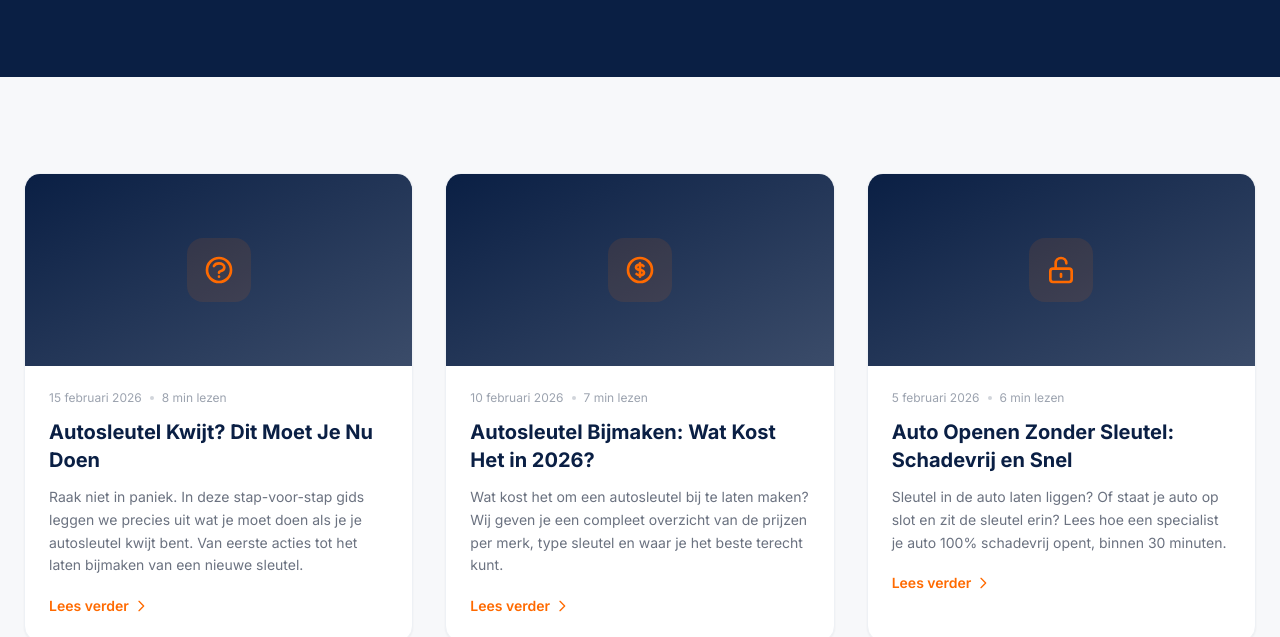
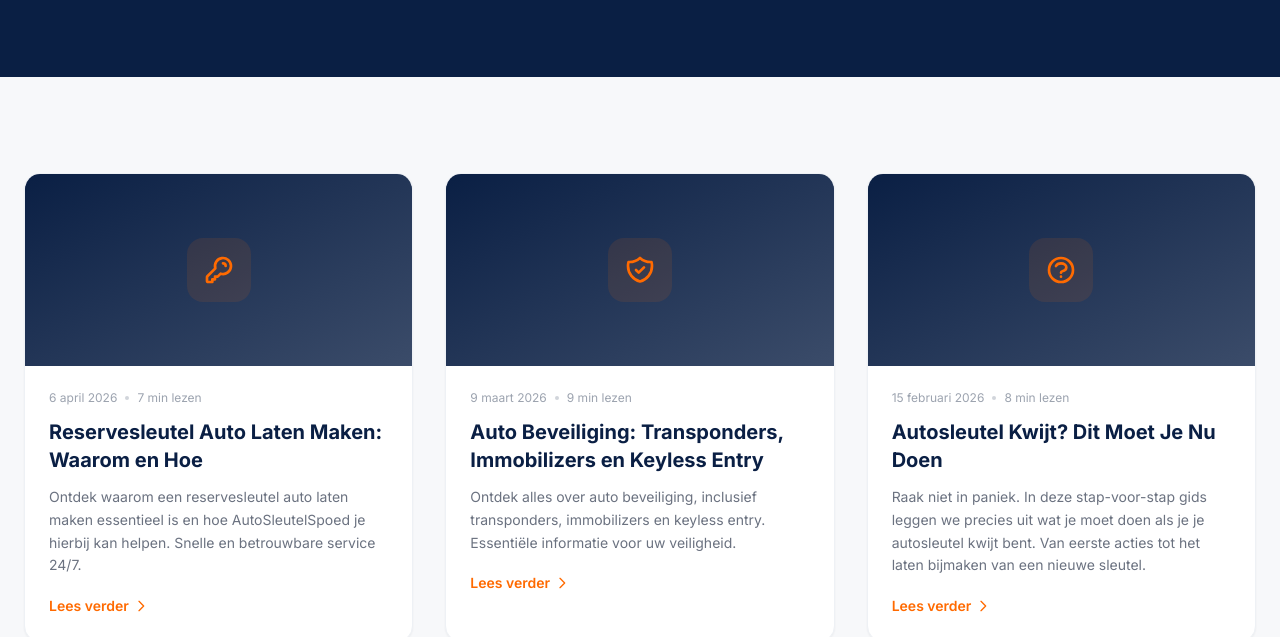
Before and after one commit to michaelmartinalinkai/autosleutelspoed, a plain HTML site: page blog/index.html in a window 1280 px wide. Shown: the part 323-960 px from the top of the page. Drawn offline with nearby package versions, Linux system fonts and the light colour scheme.

Commit message:
Add 2 missing blog posts to blog index page
Added cards for: reservesleutel-auto-laten-maken, auto-beveiliging-complete-gids. Updated structured data schema to include all 7 posts.

Co-Authored-By: Claude Opus 4.6 (1M context) <noreply@anthropic.com>

```diff
--- a/blog/index.html
+++ b/blog/index.html
@@ -45,6 +45,20 @@
             }
         },
         "blogPost": [
+            {
+                "@type": "BlogPosting",
+                "headline": "Reservesleutel Auto Laten Maken: Waarom en Hoe",
+                "url": "https://autosleutelspoed.nl/blog/reservesleutel-auto-laten-maken.html",
+                "datePublished": "2026-04-06",
+                "description": "Ontdek waarom een reservesleutel auto laten maken essentieel is en hoe AutoSleutelSpoed je hierbij kan helpen."
+            },
+            {
+                "@type": "BlogPosting",
+                "headline": "Auto Beveiliging: Alles over Transponders, Immobilizers en Keyless Entry",
+                "url": "https://autosleutelspoed.nl/blog/auto-beveiliging-complete-gids.html",
+                "datePublished": "2026-03-09",
+                "description": "Ontdek alles over auto beveiliging, inclusief transponders, immobilizers en keyless entry."
+            },
             {
                 "@type": "BlogPosting",
                 "headline": "Autosleutel Kwijt? Dit Moet Je Nu Doen (Stap-voor-Stap)",
@@ -168,6 +182,70 @@
     <section class="py-16 md:py-24 bg-surface">
         <div class="container mx-auto px-4 md:px-6">
             <div class="grid grid-cols-1 md:grid-cols-2 lg:grid-cols-3 gap-8">
+
+                <!-- Card: Reservesleutel -->
+                <article class="bg-white rounded-2xl overflow-hidden shadow-sm hover:shadow-lg transition-all duration-300 border border-border group">
+                    <div class="h-48 bg-gradient-to-br from-secondary to-secondary/80 flex items-center justify-center p-6">
+                        <div class="w-16 h-16 rounded-2xl bg-primary/10 flex items-center justify-center">
+                            <svg class="w-8 h-8 text-primary" fill="none" stroke="currentColor" viewBox="0 0 24 24">
+                                <path stroke-linecap="round" stroke-linejoin="round" stroke-width="2"
+                                    d="M15 7a2 2 0 012 2m4 0a6 6 0 01-7.743 5.743L11 17H9v2H7v2H4a1 1 0 01-1-1v-2.586a1 1 0 01.293-.707l5.964-5.964A6 6 0 1121 9z" />
+                            </svg>
+                        </div>
+                    </div>
+                    <div class="p-6">
+                        <div class="flex items-center gap-2 text-xs text-gray-400 mb-3">
+                            <time datetime="2026-04-06">6 april 2026</time>
+                            <span class="w-1 h-1 bg-gray-300 rounded-full"></span>
+                            <span>7 min lezen</span>
+                        </div>
+                        <h2 class="text-xl font-bold text-secondary mb-3 group-hover:text-primary transition-colors">
+                            <a href="reservesleutel-auto-laten-maken.html">Reservesleutel Auto Laten Maken: Waarom en Hoe</a>
+                        </h2>
+                        <p class="text-gray-500 text-sm leading-relaxed mb-4">
+                            Ontdek waarom een reservesleutel auto laten maken essentieel is en hoe AutoSleutelSpoed je hierbij kan helpen. Snelle en betrouwbare service 24/7.
+                        </p>
+                        <a href="reservesleutel-auto-laten-maken.html"
+                            class="inline-flex items-center gap-1 text-primary font-semibold text-sm hover:gap-2 transition-all">
+                            Lees verder
+                            <svg class="w-4 h-4" fill="none" stroke="currentColor" viewBox="0 0 24 24">
+                                <path stroke-linecap="round" stroke-linejoin="round" stroke-width="2" d="M9 5l7 7-7 7" />
+                            </svg>
+                        </a>
+                    </div>
+                </article>
+
+                <!-- Card: Auto Beveiliging -->
+                <article class="bg-white rounded-2xl overflow-hidden shadow-sm hover:shadow-lg transition-all duration-300 border border-border group">
+                    <div class="h-48 bg-gradient-to-br from-secondary to-secondary/80 flex items-center justify-center p-6">
+                        <div class="w-16 h-16 rounded-2xl bg-primary/10 flex items-center justify-center">
+                            <svg class="w-8 h-8 text-primary" fill="none" stroke="currentColor" viewBox="0 0 24 24">
+                                <path stroke-linecap="round" stroke-linejoin="round" stroke-width="2"
+                                    d="M9 12l2 2 4-4m5.618-4.016A11.955 11.955 0 0112 2.944a11.955 11.955 0 01-8.618 3.04A12.02 12.02 0 003 9c0 5.591 3.824 10.29 9 11.622 5.176-1.332 9-6.03 9-11.622 0-1.042-.133-2.052-.382-3.016z" />
+                            </svg>
+                        </div>
+                    </div>
+                    <div class="p-6">
+                        <div class="flex items-center gap-2 text-xs text-gray-400 mb-3">
+                            <time datetime="2026-03-09">9 maart 2026</time>
+                            <span class="w-1 h-1 bg-gray-300 rounded-full"></span>
+                            <span>9 min lezen</span>
+                        </div>
+                        <h2 class="text-xl font-bold text-secondary mb-3 group-hover:text-primary transition-colors">
+                            <a href="auto-beveiliging-complete-gids.html">Auto Beveiliging: Transponders, Immobilizers en Keyless Entry</a>
+                        </h2>
+                        <p class="text-gray-500 text-sm leading-relaxed mb-4">
+                            Ontdek alles over auto beveiliging, inclusief transponders, immobilizers en keyless entry. Essenti&euml;le informatie voor uw veiligheid.
+                        </p>
+                        <a href="auto-beveiliging-complete-gids.html"
+                            class="inline-flex items-center gap-1 text-primary font-semibold text-sm hover:gap-2 transition-all">
+                            Lees verder
+                            <svg class="w-4 h-4" fill="none" stroke="currentColor" viewBox="0 0 24 24">
+                                <path stroke-linecap="round" stroke-linejoin="round" stroke-width="2" d="M9 5l7 7-7 7" />
+                            </svg>
+                        </a>
+                    </div>
+                </article>
 
                 <!-- Card 1 -->
                 <article class="bg-white rounded-2xl overflow-hidden shadow-sm hover:shadow-lg transition-all duration-300 border border-border group">
```
